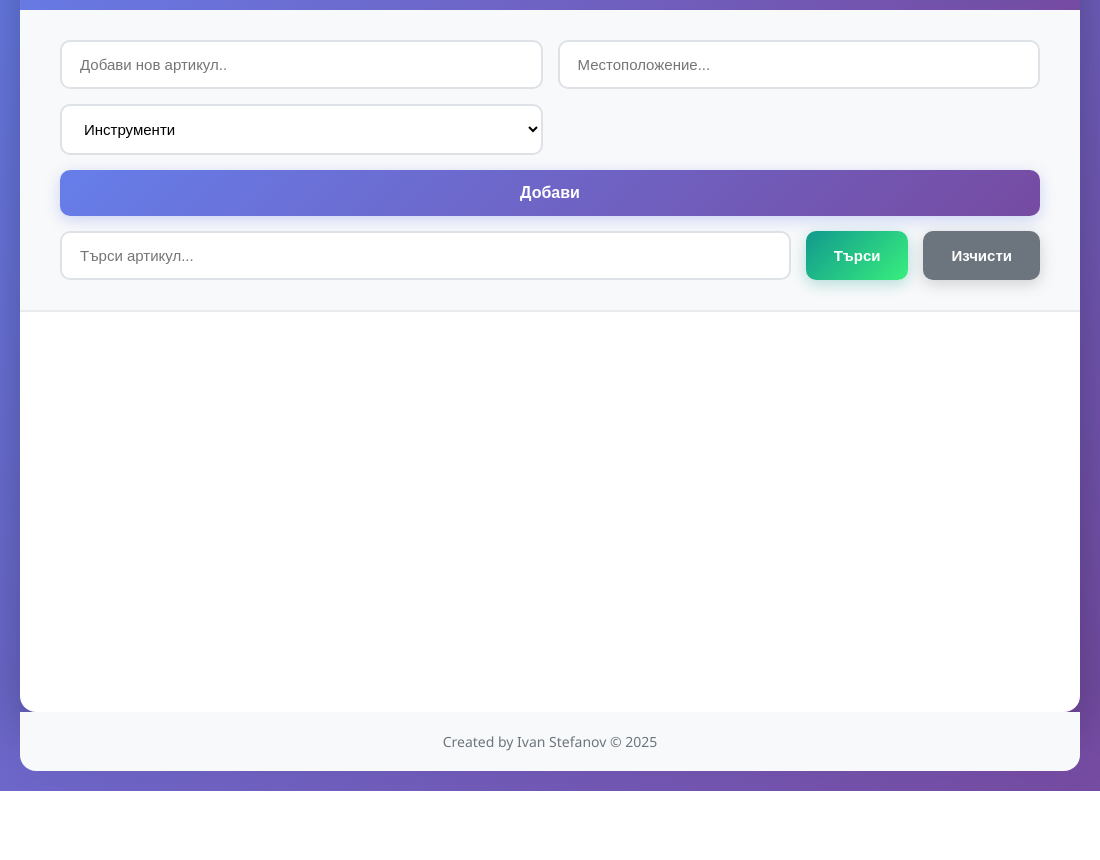
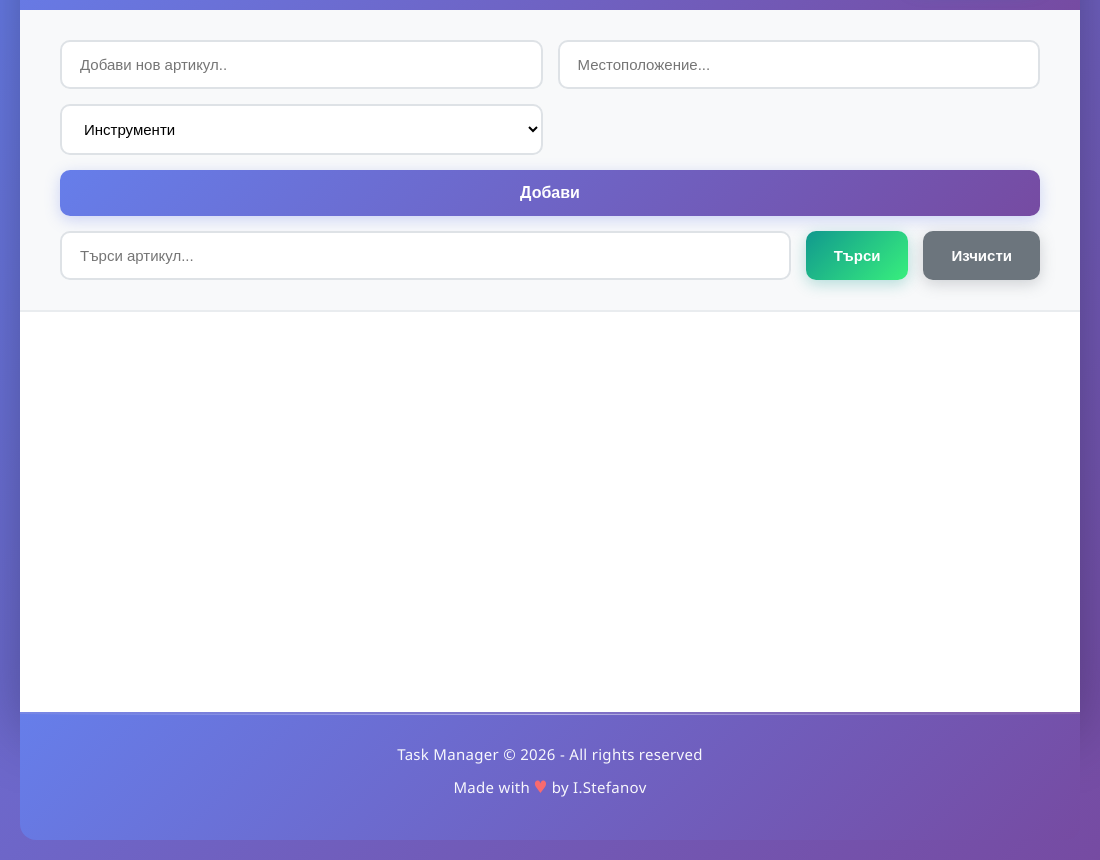
Before and after one commit to Rosoner/Basement_list, an Electron app: page electron-app/app/index.html in a window 1100 px wide. Shown: the part 117-977 px from the top of the page. Before the commit the page ends 908 px from the top, so only its background shows below. Drawn offline with Linux system fonts and the light colour scheme; no server answers.

Commit message:
Change footer

```diff
--- a/electron-app/app/index.html
+++ b/electron-app/app/index.html
@@ -53,10 +53,12 @@
     </div>
 
     <footer class="footer">
-      <p>Created by Ivan Stefanov © 2025</p>
+      <p>Task Manager &copy; 2026 - All rights reserved</p>
+      <p class="footer-credits">
+        Made with <span class="footer-heart">♥</span> by I.Stefanov
+      </p>
     </footer>
 
     <script type="module" src="./app.js"></script>
-
   </body>
 </html>
--- a/electron-app/app/style.css
+++ b/electron-app/app/style.css
@@ -9,7 +9,7 @@
 }
 
 body {
-  font-family: 'Segoe UI', Tahoma, Geneva, Verdana, sans-serif;
+  font-family: "Segoe UI", Tahoma, Geneva, Verdana, sans-serif;
   background: linear-gradient(135deg, #667eea 0%, #764ba2 100%);
   min-height: 100vh;
   padding: 20px;
@@ -19,7 +19,7 @@ body {
   max-width: 1400px;
   margin: 0 auto;
   background: white;
-  border-radius: 16px;
+  border-radius: 0px;
   box-shadow: 0 20px 60px rgba(0, 0, 0, 0.3);
   overflow: hidden;
 }
@@ -406,8 +406,12 @@ td button[onclick^="cancelEdit"]:hover {
 }
 
 @keyframes fadeIn {
-  from { opacity: 0; }
-  to { opacity: 1; }
+  from {
+    opacity: 0;
+  }
+  to {
+    opacity: 1;
+  }
 }
 
 .modal-content {
@@ -501,13 +505,18 @@ td button[onclick^="cancelEdit"]:hover {
 }
 
 .export-option::before {
-  content: '';
+  content: "";
   position: absolute;
   top: 0;
   left: -100%;
   width: 100%;
   height: 100%;
-  background: linear-gradient(90deg, transparent, rgba(255, 255, 255, 0.5), transparent);
+  background: linear-gradient(
+    90deg,
+    transparent,
+    rgba(255, 255, 255, 0.5),
+    transparent
+  );
   transition: left 0.5s ease;
 }
 
@@ -551,14 +560,84 @@ td button[onclick^="cancelEdit"]:hover {
   line-height: 1.5;
 }
 
-/* ==================== FOOTER ==================== */
+/* ==================== FOOTER - IMPROVED ==================== */
 .footer {
-  padding: 20px;
+  padding: 30px 40px;
   text-align: center;
-  background: #f8f9fa;
-  color: #6c757d;
-  font-size: 14px;
+  background: linear-gradient(135deg, #667eea 0%, #764ba2 100%);
+  color: white;
   border-radius: 0 0 16px 16px;
+  position: relative;
+  overflow: hidden;
+  margin: 0;
+  border-top: 2px solid rgba(255, 255, 255, 0.1);
+}
+
+.footer::before {
+  content: "";
+  position: absolute;
+  top: 0;
+  left: 0;
+  right: 0;
+  height: 1px;
+  background: linear-gradient(
+    90deg,
+    transparent,
+    rgba(255, 255, 255, 0.5),
+    transparent
+  );
+}
+
+.footer p {
+  margin: 0 0 12px 0;
+  font-size: 15px;
+  font-weight: 500;
+  opacity: 0.95;
+  letter-spacing: 0.3px;
+}
+
+.footer a {
+  color: white;
+  text-decoration: none;
+  font-weight: 600;
+  border-bottom: 2px solid rgba(255, 255, 255, 0.4);
+  padding-bottom: 2px;
+  transition: all 0.3s ease;
+}
+
+.footer a:hover {
+  border-bottom-color: white;
+  opacity: 1;
+  transform: translateY(-1px);
+  display: inline-block;
+}
+
+.footer-credits {
+  font-size: 13px;
+  opacity: 0.8;
+  margin-top: 8px;
+}
+
+.footer-heart {
+  color: #ff6b6b;
+  animation: heartbeat 1.5s ease-in-out infinite;
+  display: inline-block;
+  font-size: 16px;
+}
+
+@keyframes heartbeat {
+  0%,
+  100% {
+    transform: scale(1);
+  }
+  10%,
+  30% {
+    transform: scale(1.1);
+  }
+  20%,
+  40% {
+    transform: scale(1);
+  }
 }
 
 /* ==================== RESPONSIVE ==================== */
@@ -607,7 +686,8 @@ td button[onclick^="cancelEdit"]:hover {
     font-size: 13px;
   }
 
-  th, td {
+  th,
+  td {
     padding: 12px 10px;
   }
 
```
Also changed, not shown: 2 other files.
